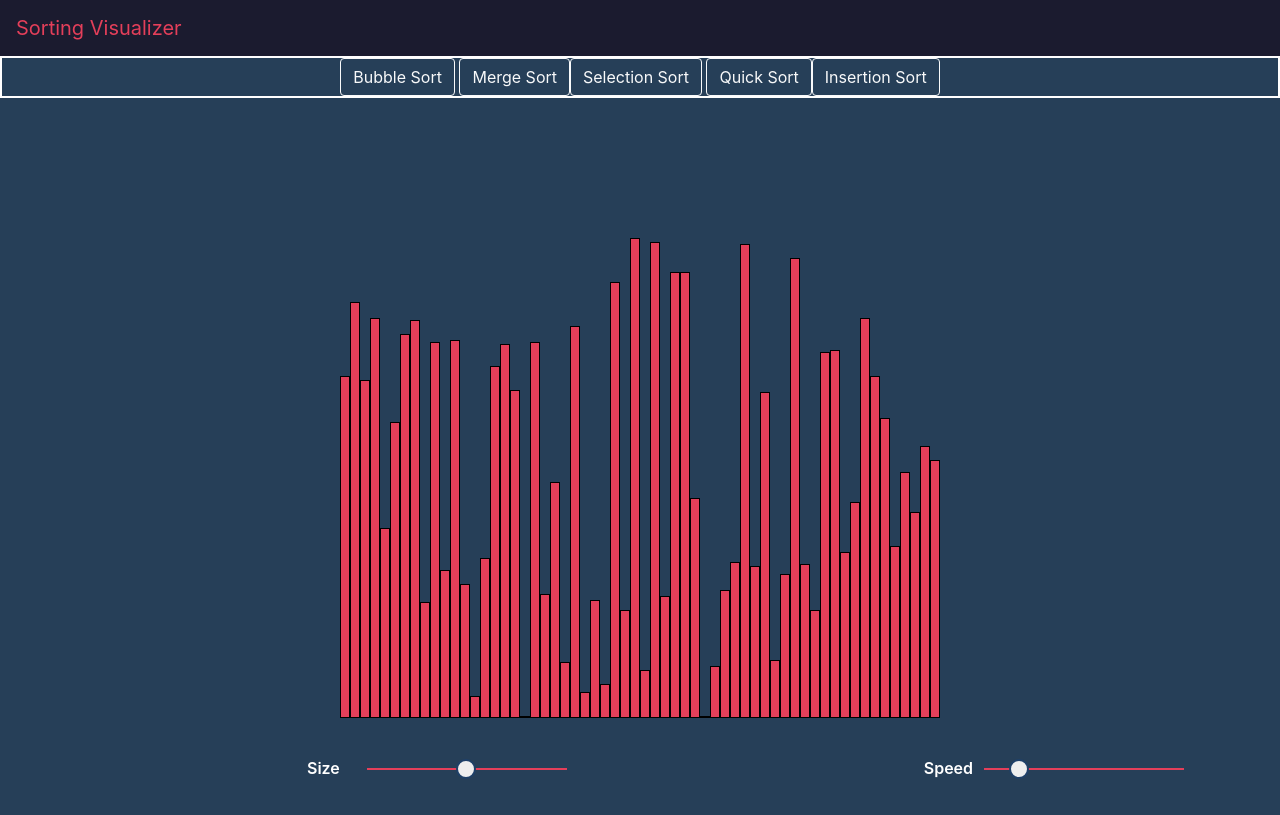
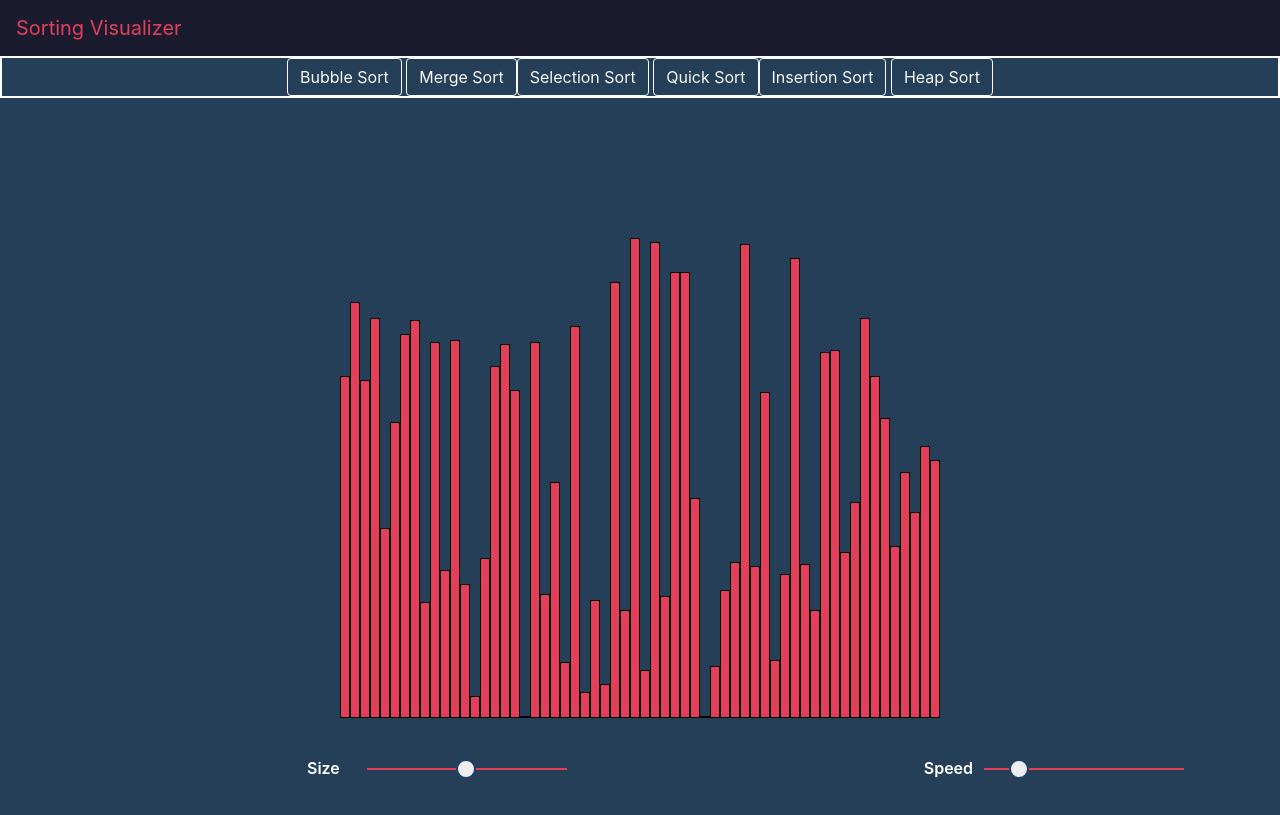
Before and after one commit to sushant-dhuria/Sorting-Visualiser, a plain HTML site: page index.html in a window 1280 px wide. Shown: the top 815 px of the page. Drawn offline with nearby package versions, Linux system fonts and the light colour scheme.

Commit message:
Update index.html

```diff
--- a/index.html
+++ b/index.html
@@ -37,8 +37,8 @@
             <div class="btn-group-md">
                 <button type="button" class="btn btn-outline-light insertionSort" onclick=
                 "displayContent(event, 'insertionsort')">Insertion Sort</button>
-<!--                 <button type="button" class="btn btn-outline-light heapSort" onclick=
-                "displayContent(event, 'heapsort')">Heap Sort</button> -->
+                <button type="button" class="btn btn-outline-light heapSort" onclick=
+                "displayContent(event, 'heapsort')">Heap Sort</button>
             </div>
         </div>
 
```
